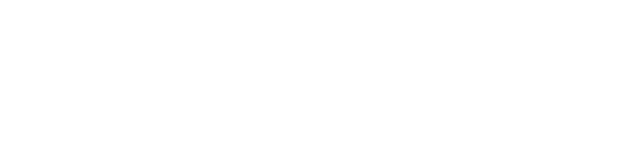
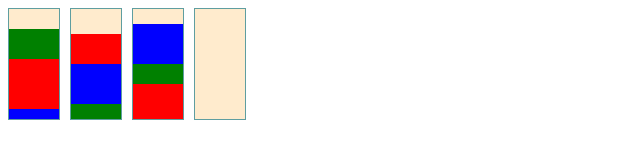
Before and after one commit to leevayy/water-sort-puzzle, a plain HTML site: page index.html in a window 1280 px wide. Shown: the whole page, without its empty margins (0-640 px from the left). Drawn offline with Linux system fonts and the light colour scheme.

Commit message:
build static version

```diff
--- /dev/null
+++ b/bottle.css
@@ -0,0 +1,31 @@
+.bottles {
+    display: flex;
+    flex-direction: row;
+    gap: 10px;
+}
+
+.bottle {
+    width: 50px;
+    height: 110px;
+    position: relative;
+}
+
+.bottle {
+    background-color: blanchedalmond;
+    border: 1px solid cadetblue;
+}
+
+.colors-container {
+    height: 100px;
+    width: 100%;
+    position: absolute;
+    top: 10px;
+
+    display: flex;
+    flex-direction: column;
+    justify-content: flex-end;
+}
+
+.color {
+    width: 100%;
+}
--- /dev/null
+++ b/bottle.fillings-colors.css
@@ -0,0 +1,11 @@
+#red {
+    background-color: red;
+}
+
+#blue {
+    background-color: blue;
+}
+
+#green {
+    background-color: green;
+}
--- a/index.html
+++ b/index.html
@@ -4,9 +4,12 @@
     <meta charset="UTF-8">
     <meta name="viewport" content="width=device-width, initial-scale=1.0">
     <title>Bottles</title>
+    <link rel="stylesheet" href="bottle.fillings-colors.css">
+    <link rel="stylesheet" href="bottle.css">
     <link rel="stylesheet" href="index.css">
 </head>
 <body>
+    <div class="bottles" id="bottles-parent"></div>
     <script src="index.js"></script>
 </body>
 </html>
--- a/index.js
+++ b/index.js
@@ -0,0 +1,49 @@
+const bottles = [
+    {
+        fillings: [
+            {name: 'green', size: 30},
+            {name: 'red', size: 50},
+            {name: 'blue', size: 10},
+        ]
+    },
+    {
+        fillings: [
+            {name: 'red', size: 30},
+            {name: 'blue', size: 40},
+            {name: 'green', size: 15},
+        ]
+    },
+    {
+        fillings: [
+            {name: 'blue', size: 40},
+            {name: 'green', size: 20},
+            {name: 'red', size: 35},
+        ]
+    },
+    {
+        fillings: []
+    }
+]
+
+const bottlesParent = document.getElementById('bottles-parent');
+
+bottles.forEach( bottle => {
+    const bottleDom = document.createElement("div");
+    bottleDom.id = "bottle";
+    bottleDom.className = "bottle";
+
+    const colorsContainer = document.createElement("div");
+    colorsContainer.className = "colors-container";
+    bottleDom.appendChild(colorsContainer);
+
+    bottle.fillings.forEach( (filling, i) => {
+        const color = document.createElement("div");
+        color.className = 'color';
+        color.id = filling.name;
+        color.style = `height: ${filling.size}px`
+        colorsContainer.appendChild(color);
+    })
+
+    bottlesParent.appendChild(bottleDom);
+
+})
```
